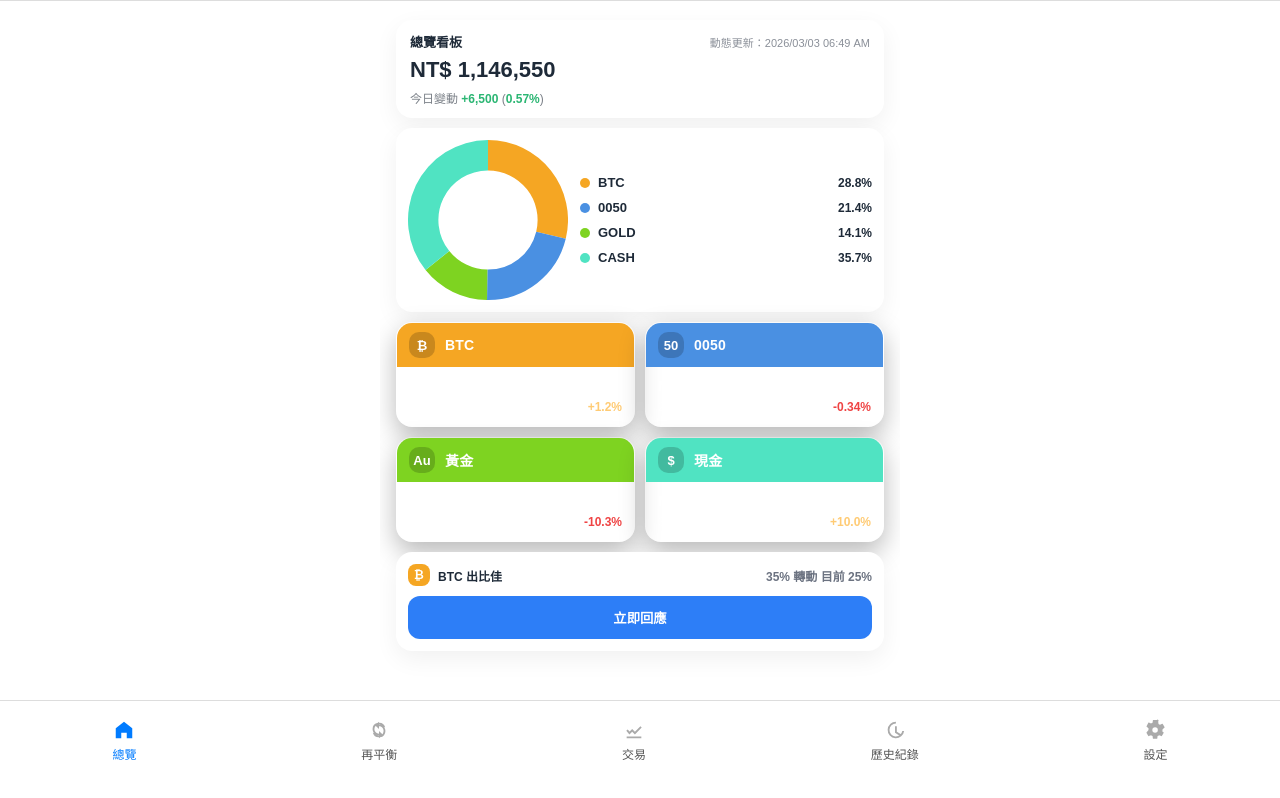
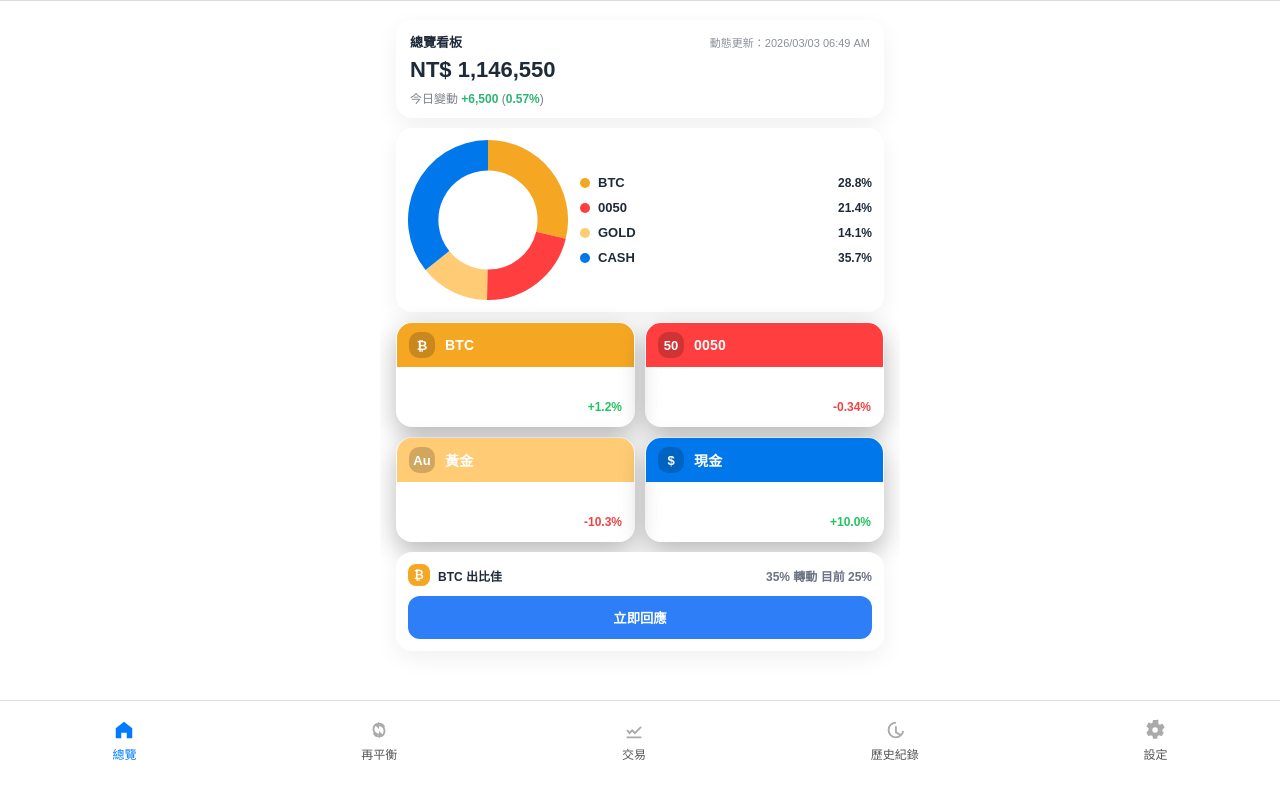
Before and after one commit to dt0976827110/test2, a plain HTML site: page index.html in a window 1280 px wide. Drawn offline with nearby package versions, Linux system fonts and the light colour scheme.

Commit message:
Add files via upload

```diff
--- a/index.html
+++ b/index.html
@@ -711,7 +711,7 @@ gap: 10px;
     .mini-change{
       font-weight:900;
     }
-    .mini-change.up{ color:#ffcb74; }
+    .mini-change.up{ color:#22c55e; }
     .mini-change.down{ color:#ef4444; }
 
     .positions{
@@ -748,9 +748,9 @@ gap: 10px;
     /* 色票（對應圓餅/標籤） */
     .dot{ width:10px;height:10px;border-radius:50%; display:inline-block; }
     .c1{ background:#f5a623; }
-    .c2{ background:#4a90e2; }
-    .c3{ background:#7ed321; }
-    .c4{ background:#50e3c2; }
+    .c2{ background:#fe3e3f; }
+    .c3{ background:#ffcb74; }
+    .c4{ background:#0078eb; }
 
     /* 深色模式下的總覽 */
     body.dark .overview-page{ background:#121212; }
@@ -919,7 +919,7 @@ gap: 10px;
 </div>
 </div>
 </div>
-<div class="mini-card" style="--card-color:#4a90e2;">
+<div class="mini-card" style="--card-color:#fe3e3f;">
 <div class="mini-top">
 <div class="mini-top-left">
 <div class="mini-top-icon">50</div>
@@ -934,7 +934,7 @@ gap: 10px;
 </div>
 </div>
 </div>
-<div class="mini-card" style="--card-color:#7ed321;">
+<div class="mini-card" style="--card-color:#ffcb74;">
 <div class="mini-top">
 <div class="mini-top-left">
 <div class="mini-top-icon">Au</div>
@@ -949,7 +949,7 @@ gap: 10px;
 </div>
 </div>
 </div>
-<div class="mini-card" style="--card-color:#50e3c2;">
+<div class="mini-card" style="--card-color:#0078eb;">
 <div class="mini-top">
 <div class="mini-top-left">
 <div class="mini-top-icon">$</div>
@@ -1140,9 +1140,9 @@ gap: 10px;
       // Sample values (can be replaced by real portfolio data later)
       const assets = [
         { key: 'BTC',  label: 'BTC',  value: 330000, color: '#f5a623' },
-        { key: '0050', label: '0050', value: 245500, color: '#4a90e2' },
-        { key: 'GOLD', label: 'GOLD', value: 161200, color: '#7ed321' },
-        { key: 'CASH', label: 'CASH', value: 409850, color: '#50e3c2' }
+        { key: '0050', label: '0050', value: 245500, color: '#fe3e3f' },
+        { key: 'GOLD', label: 'GOLD', value: 161200, color: '#ffcb74' },
+        { key: 'CASH', label: 'CASH', value: 409850, color: '#0078eb' }
       ];
 
       const total = assets.reduce((s,a)=>s+a.value,0) || 1;
```
